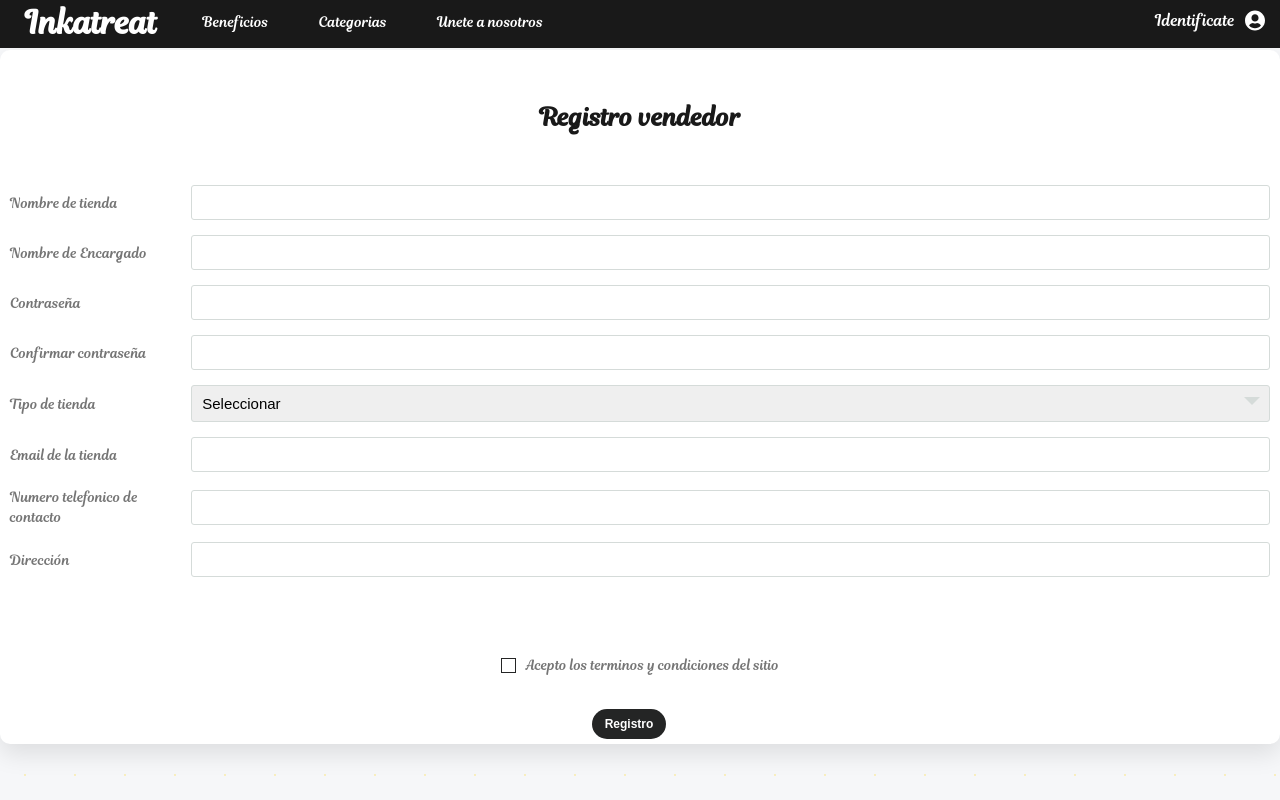
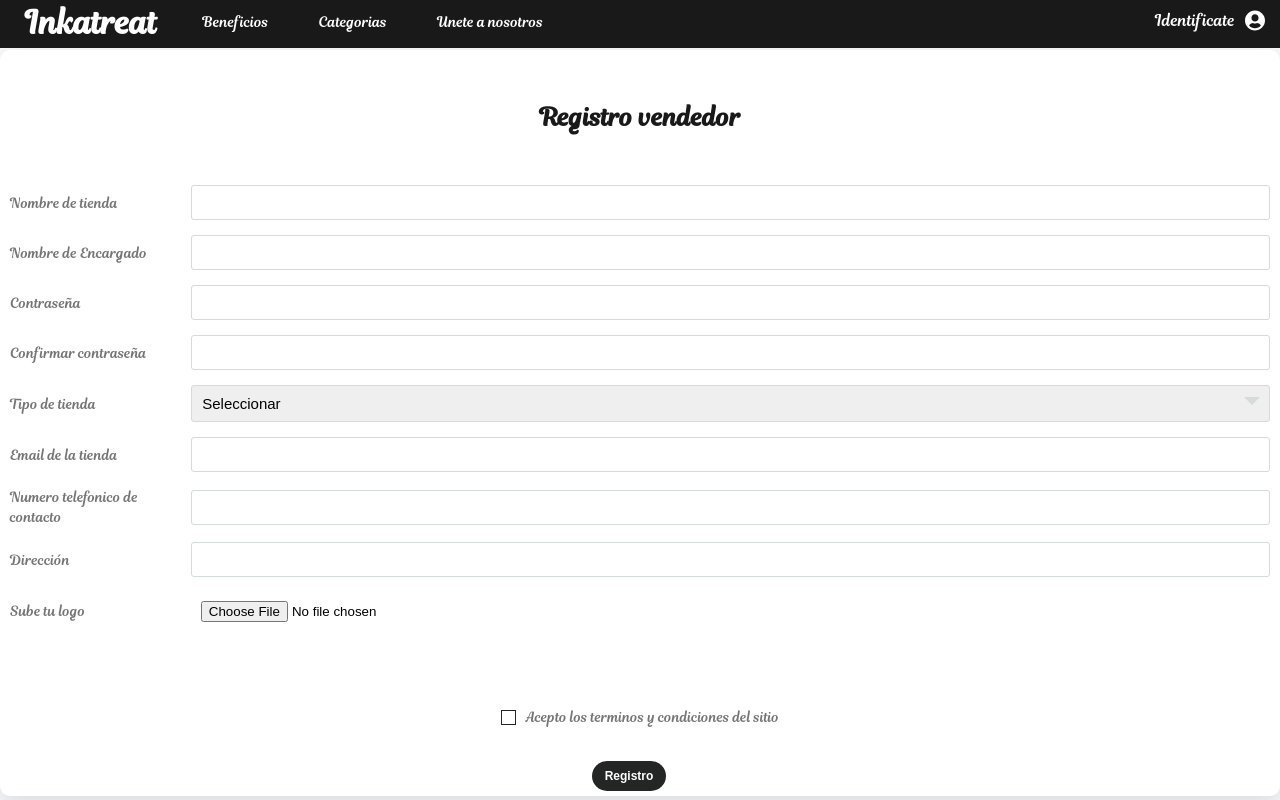
Before and after one commit to DaniKath0796/MarketJos, a Next.js app in the folder inkatreat/: page /registroVendedor in a window 1280 px wide. Built offline with nearby package versions, Linux system fonts and the light colour scheme.

Commit message:
actualizacion subida de imagenes

```diff
--- a/inkatreat/pages/registroVendedor.js
+++ b/inkatreat/pages/registroVendedor.js
@@ -96,6 +96,14 @@
                       <input type='text' className='input'
                       name="direccion" value={direccion} onChange={handleChangeInput}/>
                   </div>
+
+                  <div className='input-field'>
+                  <label> Sube tu logo</label>
+                  <div className='up'>
+                  <input type="hidden" name="MAX_FILE_SIZE" value="4194304" />
+                  <input type="file" />
+                  </div>
+                  </div>
                   <Centrado>
                       <div className='input-field terms'>
                           <label className='check'>
@@ -153,6 +161,14 @@
   position: relative;
   width: 100%;
   height: 37px;
+}
+.up{
+  position: relative;
+  width: 100%;
+  height: 37px;
+  /*background: tomato;*/
+  font-size: 15px;
+  padding: 8px 10px;
 }
 
 .wrapper .form .input-field .custom-select:before{
```
